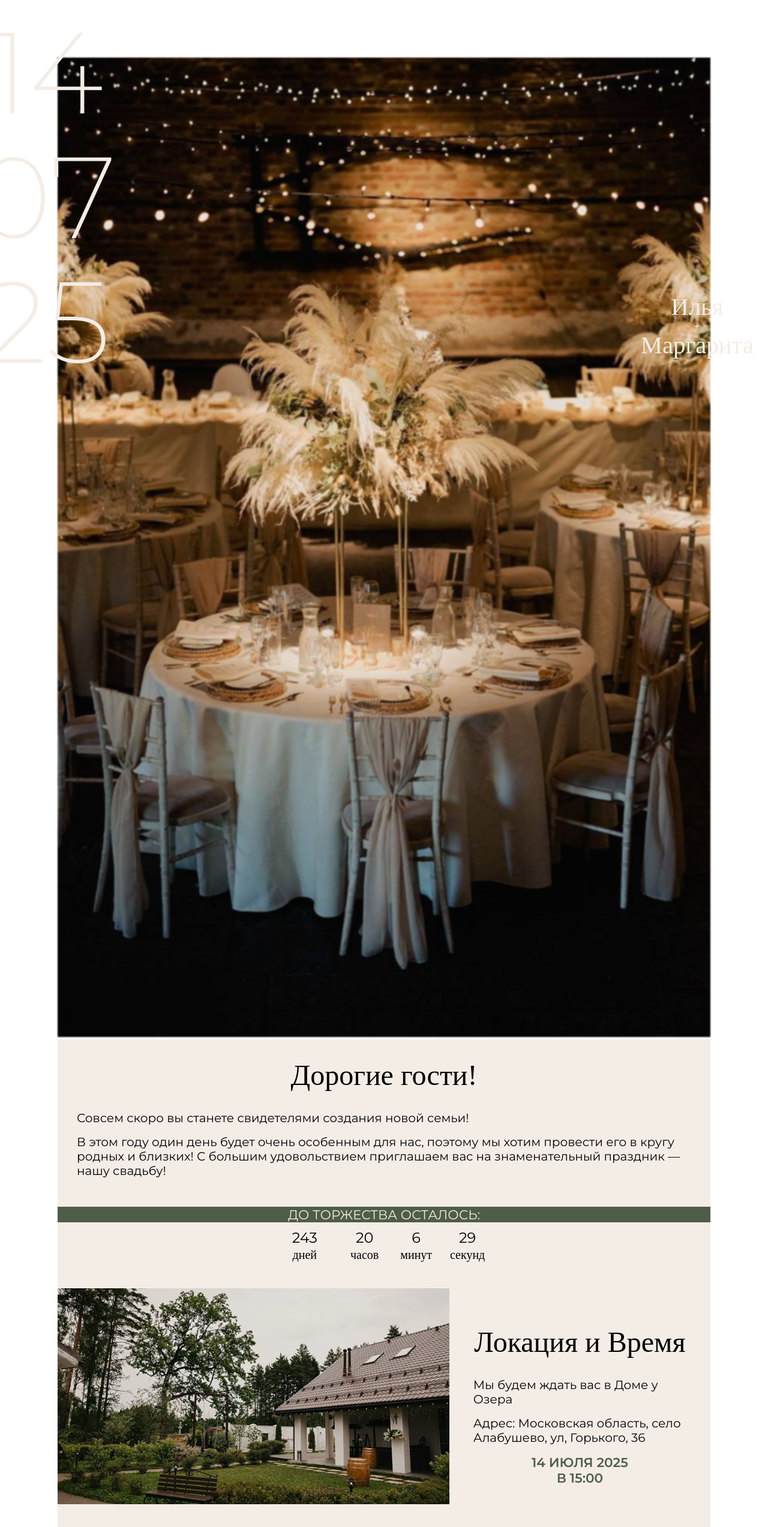
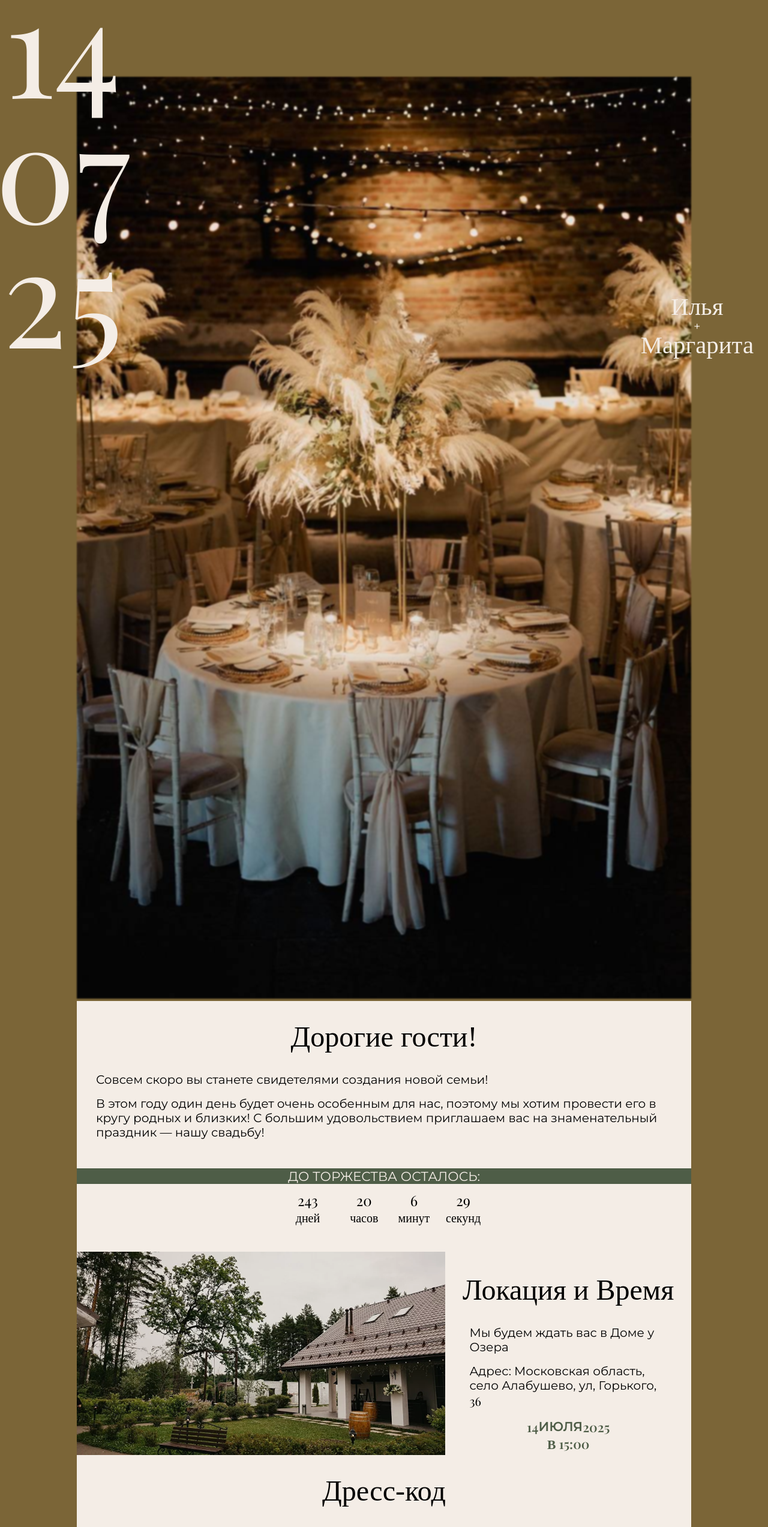
Before and after one commit to alenavin/wedding-invitation, a website: page index.html in a window 1280 px wide. Shown: the top 2546 px of the page at 60% size. Drawn offline with nearby package versions, Linux system fonts and the light colour scheme; a web font is replaced by a local one.

Commit message:
num font add

```diff
--- a/index.html
+++ b/index.html
@@ -16,6 +16,10 @@
       href="https://fonts.googleapis.com/css2?family=Montserrat:ital,wght@0,100..900;1,100..900&family=Oswald:wght@200..700&display=swap"
       rel="stylesheet"
     />
+    <!--ДОП ШРИФТЫ-->
+    <link rel="preconnect" href="https://fonts.googleapis.com">
+<link rel="preconnect" href="https://fonts.gstatic.com" crossorigin>
+<link href="https://fonts.googleapis.com/css2?family=Playfair+Display:ital,wght@0,400..900;1,400..900&display=swap" rel="stylesheet">
 
 
     <title>Wedding &mdash; Margarita & Ilya</title>
@@ -25,9 +29,9 @@
       <img src="img/main-pic/14.jpeg" alt="main-img" />
       <div class="main-text">
         <div class="main-text-date">
-          <p>14</p>
-          <p>07</p>
-          <p>25</p>
+          <p class="num">14</p>
+          <p class="num">07</p>
+          <p class="num">25</p>
         </div>
         <div class="main-text-names">
           <h2>Илья</h2>
@@ -53,19 +57,19 @@
         <h3>До Торжества Осталось:</h3>
         <div class="countdown" id="countdown">
           <div class="time">
-            <p id="days">00</p>
+            <p id="days" class="num">00</p>
             <small>дней</small>
           </div>
           <div class="time">
-            <p id="hours">00</p>
+            <p id="hours" class="num">00</p>
             <small>часов</small>
           </div>
           <div class="time">
-            <p id="min">00</p>
+            <p id="min" class="num">00</p>
             <small>минут</small>
           </div>
           <div class="time">
-            <p id="sec">00</p>
+            <p id="sec" class="num">00</p>
             <small>секунд</small>
           </div>
         </div>
@@ -77,9 +81,9 @@
       <div class="location-text">
         <h2 class="h2">Локация и Время</h2>
         <p>Мы будем ждать вас в Доме у Озера</p>
-        <p>Адрес: Московская область, село Алабушево, ул, Горького, 36</p>
-        <h3>14 июля 2025</h3>
-        <h3>в 15:00</h3>
+        <p>Адрес: Московская область, село Алабушево, ул, Горького, <span class="num">36</span></p>
+        <h3 class="location-text-date"><span class="num">14</span> июля <span class="num">2025</span></h3>
+        <h3 class="num">в 15:00</h3>
       </div>
     </section>
     <section class="dress">
--- a/sass/location.scss
+++ b/sass/location.scss
@@ -10,5 +10,9 @@
 
   &-text {
     padding: 0 0.5rem;
+    &-date {
+      display: flex;
+      justify-content: center;
+    }
   }
 }
--- a/sass/main-section.scss
+++ b/sass/main-section.scss
@@ -26,12 +26,12 @@
   &-date {
     text-align: center;
     position: absolute;
-    top: 1rem;
-    left: -4.5rem;
+    top: -2rem;
+    left: -2.5rem;
   }
   &-date p {
-    font-size: 12rem;
-    font-weight: 200;
+    font-size: 14rem;
+    font-weight: 100;
     line-height: 13rem;
   }
 
@@ -40,10 +40,11 @@
     position: absolute;
     top: 31rem;
     right: 1.5rem;
-  }
-  &-names {
     font-size: 1.7rem;
     //font-weight: 200;
     line-height: 2rem;
   }
+  &-names h2 {
+    //font-family: $num-font;
+  }
 }
--- a/sass/resize.scss
+++ b/sass/resize.scss
@@ -1,7 +1,8 @@
 @media (min-width: 1024px) {
   body {
-    padding: 6rem;
+    padding: 8rem;
     //background-color: $color-secondary;
+    background-color: rgba(89, 61, 3, 0.791);
   }
 
   .gallery {
--- a/sass/typo.scss
+++ b/sass/typo.scss
@@ -26,3 +26,7 @@ h3 {
   text-transform: uppercase;
   text-align: center;
 }
+
+.num {
+  font-family: $num-font;
+}
--- a/sass/variables.scss
+++ b/sass/variables.scss
@@ -9,5 +9,10 @@ $p-padding-left: 0 2rem;
 $heading-font: "Oswald";
 $h-font-weight: 200;
 $p-font: "Montserrat";
+$num-font: "Playfair Display", serif;
+//
+//$p-font: "Gill Sans", sans-serif;
+//$p-font: "Montserrat", sans-serif;
+
 $cursive: "Snell Roundhand";
 $p-font-2: "Arial Narrow";
```
Also changed, not shown: css/style.css.
